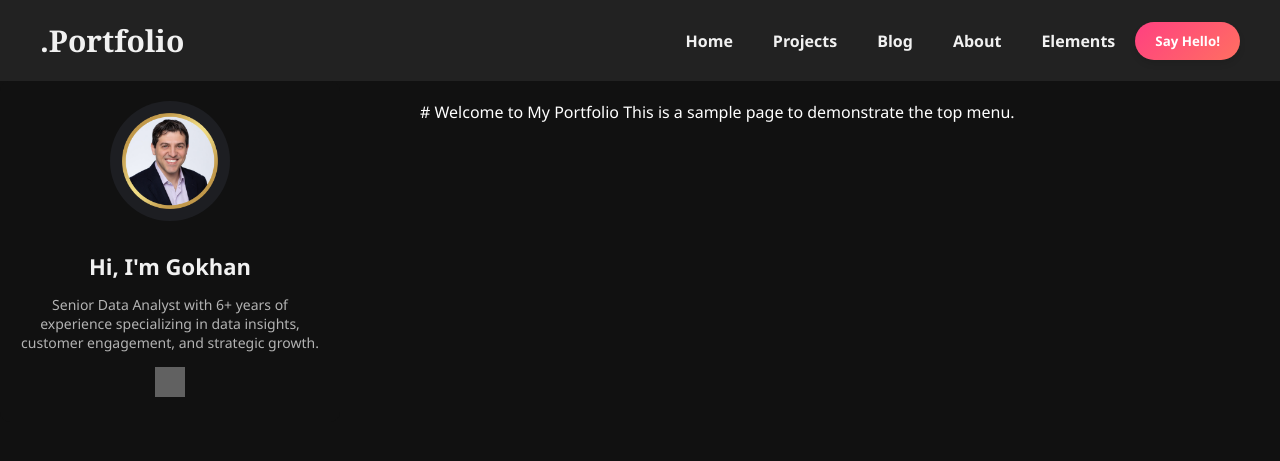
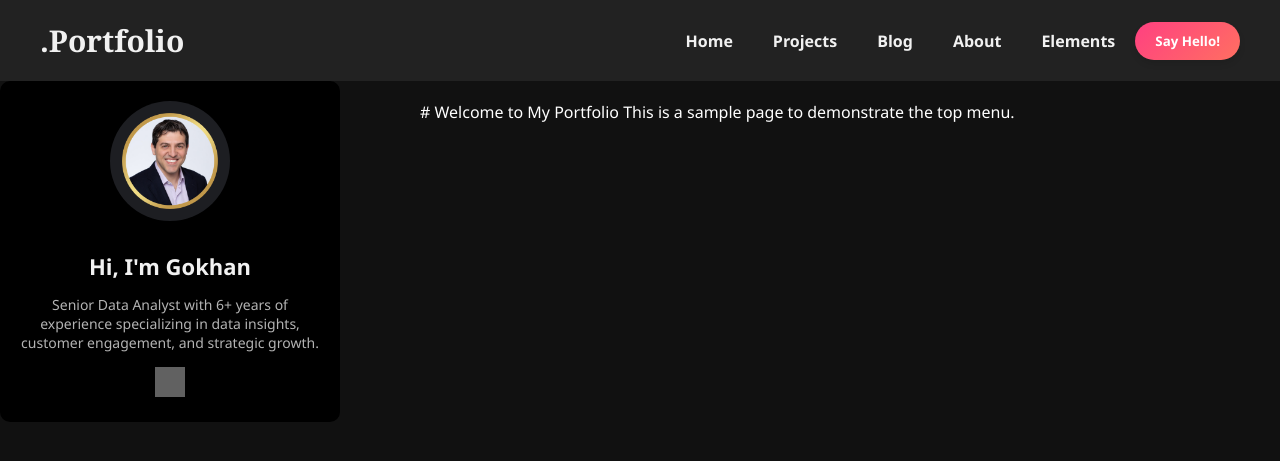
Before and after one commit to saltikg/portfolio, a Jekyll site: the page built from index.html, in a window 1280 px wide. Shown: the top 461 px of the page. Built offline with Jekyll 4.4.1, drawn with Linux system fonts in a browser that asks for light colours; grey boxes are pictures that could not be loaded.

Commit message:
Update style.css

```diff
--- a/assets/css/style.css
+++ b/assets/css/style.css
@@ -92,14 +92,17 @@ main {
 /* Profile Section */
 
 /* Profile Section */
+/* Profile Section */
 .profile-section {
     width: 300px; /* Adjust width as needed */
     padding: 20px;
-    background-color: #111; /* Dark background for profile area */
+    background-color: #000 !important; /* Force black background */
     border-radius: 10px;
     text-align: center;
     margin-right: 40px; /* Space between profile and main content */
 }
+
+
 
 /* Add these to ensure proper visibility */
 .profile-pic {
```
